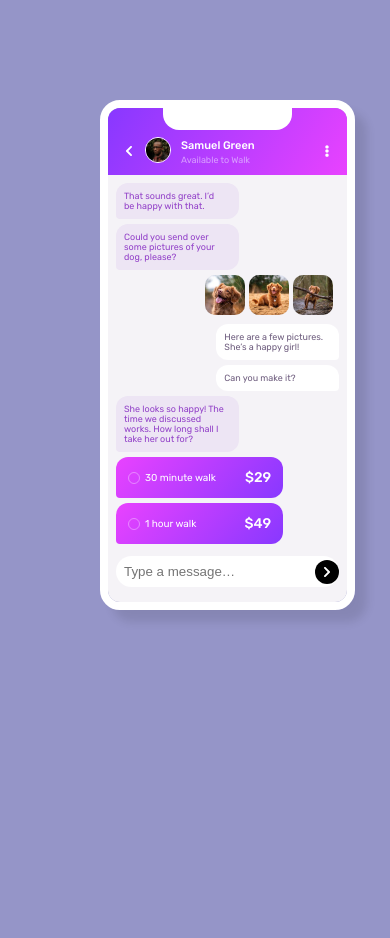
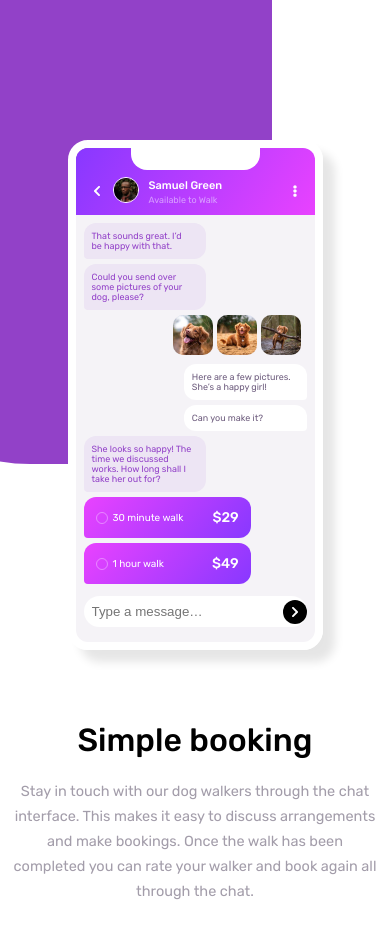
Before and after one commit to luis08201/chat-app-css-illustration-master, a plain HTML site: page index.html in a window 390 px wide. Before the commit the page ends 844 px from the top, so only its background shows below. Drawn offline with Linux system fonts and the light colour scheme.

Commit message:
contruyendo layout

```diff
--- a/index.html
+++ b/index.html
@@ -11,7 +11,11 @@
 </head>
 
 <body>
-
+  <main class="container">
+      <div class="container__bgi--left"></div>
+      <div class="container__bgi--right"></div>
+      <div class="submain__container">
+          <div class="main__cellphone">
             <div class="cellphone">
               <div class="top--center__cellphone"></div>
               <div class="top__cellphone">
@@ -84,17 +88,30 @@
                 </div>
               </div>
             </div>
+          </div>
+          <div class="container__description">
+            <h1 class="container__description--heading">Simple booking</h1>
+            <p class="container__description--paragraph">
+                Stay in touch with our dog walkers through the chat interface. This makes it easy to
+                discuss arrangements and make bookings. Once the walk has been completed you can rate
+                your walker and book again all through the chat.
+            </p>
+          </div>
+      </div>
+  </main>
+
+
+
+
 
 
 
   <!--
 
 
-  Simple booking
 
-  Stay in touch with our dog walkers through the chat interface. This makes it easy to
-  discuss arrangements and make bookings. Once the walk has been completed you can rate
-  your walker and book again all through the chat.
+
+
 
   <div class="attribution">
     Challenge by <a href="https://www.frontendmentor.io?ref=challenge" target="_blank">Frontend Mentor</a>.
--- a/scss/estilos.scss
+++ b/scss/estilos.scss
@@ -9,8 +9,62 @@
 body {
   font-family: "Rubik", sans-serif;
   font-size: 16px;
-  background-color: rgba(35, 35, 141, 0.479);
-  margin: 100px;
+    overflow-x: hidden;
+}
+.container {
+  position: relative;
+
+  .container__bgi--left {
+    width: 422px;
+    height: 85vh;
+    background-color: $moderate-violet;
+    border-bottom-left-radius: 180px;
+    border-bottom-right-radius: 180px;
+    position: absolute;
+    top: 0;
+    left: -150px;
+    right: 0;
+    margin: 0 auto 0 0;
+    z-index: -1;
+  }
+  .container__bgi--right {
+    z-index: -1;
+    width: 422px;
+    height: 85vh;
+    background-color: $light-grayish-violet;
+    border-top-left-radius: 180px;
+    border-top-right-radius: 180px;
+    position: absolute;
+    right: -150px;
+    left: 0;
+    margin: 0 0 0 auto;
+    top: 200px;
+  }
+}
+
+.submain__container {
+  margin: auto;
+  width: 95%;
+  height: 100vh;
+  display: flex;
+  justify-content: space-evenly;
+  align-items: center;
+}
+.container__description {
+  flex-basis: 400px;
+}
+.container__description--heading {
+  font-size: 32px;
+  font-weight: 500;
+}
+.container__description--paragraph {
+  margin-top: 20px;
+  color: $dark-grayish-violet;
+  font-size: 14.5px;
+  line-height: 25px;
+}
+.main__cellphone {
+  flex-basis: 300px;
 }
 
 .cellphone {
@@ -81,13 +135,13 @@ body {
   width: 100%;
   height: 100%;
   background-color: $light-grayish-violet;
-    padding:8px;
-    display:flex;
+  padding: 8px;
+  display: flex;
   flex-direction: column;
-    .container___popup--left{
-        width:55%;
-        height:auto;
-        border-top-left-radius:12px ;
+  .container___popup--left {
+    width: 55%;
+    height: auto;
+    border-top-left-radius: 12px;
     border-top-right-radius: 12px;
     border-bottom-right-radius: 12px;
     border-bottom-left-radius: 4px;
@@ -96,21 +150,21 @@ body {
     margin-bottom: 5px;
     background-color: #ede5f4;
   }
-    .container__popup--paragraph{
+  .container__popup--paragraph {
     font-size: 9px;
-        padding:8px 14px 8px 8px;
-        color:$moderate-violet;
+    padding: 8px 14px 8px 8px;
+    color: $moderate-violet;
   }
-    .container___popup--right--img{
-        width:60%;
+  .container___popup--right--img {
+    width: 60%;
     background-color: transparent;
     align-self: flex-end;
     margin-bottom: 5px;
   }
-    .container___popup--right{
-        width:55%;
-        height:auto;
-        border-top-left-radius:12px ;
+  .container___popup--right {
+    width: 55%;
+    height: auto;
+    border-top-left-radius: 12px;
     border-top-right-radius: 12px;
     border-bottom-left-radius: 12px;
     border-bottom-right-radius: 4px;
@@ -119,86 +173,119 @@ body {
     margin-bottom: 5px;
     background-color: $white;
   }
-    .container__popup--paragraph-right{
+  .container__popup--paragraph-right {
     font-size: 9px;
-        padding:8px 6px 8px 8px;
-        color:$desaturated-dark-violet;
+    padding: 8px 6px 8px 8px;
+    color: $desaturated-dark-violet;
   }
-    .container__popup--img{
-        width:40px;
-        height:40px;
+  .container__popup--img {
+    width: 40px;
+    height: 40px;
     border-radius: 10px;
   }
-    .container___popup--left--call{
-        width:75%;
-        height:auto;
-        border-top-left-radius:12px ;
+  .container___popup--left--call {
+    width: 75%;
+    height: auto;
+    border-top-left-radius: 12px;
     border-top-right-radius: 12px;
     border-bottom-right-radius: 12px;
     border-bottom-left-radius: 4px;
     /*Orientacion de los mensajes hacia la izquierda*/
     align-self: flex-start;
     margin-bottom: 5px;
-        background-image: linear-gradient(130deg,$light-magenta,$light-violet);
-        display:flex;
+    background-image: linear-gradient(130deg, $light-magenta, $light-violet);
+    display: flex;
     justify-content: space-between;
-        padding:12px 12px;
+    padding: 12px 12px;
   }
-    .call__time--box{
-        display:flex;
-        gap:5px;
+  .call__time--box {
+    display: flex;
+    gap: 5px;
     align-items: center;
   }
-    .call__time{
+  .call__time {
     font-size: 10px;
-        font-weight:300;
-        color:$white;
+    font-weight: 300;
+    color: $white;
   }
-    .call__time--price{
-        font-size:14px;
+  .call__time--price {
+    font-size: 14px;
     font-weight: 500;
-        color:$white;
+    color: $white;
   }
-    .input--call__time{
+  .input--call__time {
     background-color: transparent;
-        border:1px solid rgba(255, 255, 255, 0.37);
+    border: 1px solid rgba(255, 255, 255, 0.37);
     border-radius: 32px;
-        width:12px;
-        height:12px;
+    width: 12px;
+    height: 12px;
   }
 }
-  .container___popup{
-        width:100%;
+.container___popup {
+  width: 100%;
   margin-top: 7px;
-        .container__popup--form{
-            display:flex;
-            position:relative;
+  .container__popup--form {
+    display: flex;
+    position: relative;
   }
-        .container__popup--text{
-            width:100%;
+  .container__popup--text {
+    width: 100%;
   }
-        .input__popup--text{
-            width:100%;
-            padding:8px;
-            border:none;
+  .input__popup--text {
+    width: 100%;
+    padding: 8px;
+    border: none;
     border-radius: 32px;
-            color:$grayish-blue;
+    color: $grayish-blue;
   }
-        .container__popup--right-arrow{
+  .container__popup--right-arrow {
     background-color: #000;
-            position:absolute;
-            top:4px;
-            right:0;
-            left:0;
-            margin:0 0 0 auto;
-            width:24px;
-            height:24px;
+    position: absolute;
+    top: 4px;
+    right: 0;
+    left: 0;
+    margin: 0 0 0 auto;
+    width: 24px;
+    height: 24px;
     border-radius: 32px;
   }
-        .container__popup--ico{
-            display:block;
-            margin:6px auto 0;
-            width:12px;
-            height:12px;
+  .container__popup--ico {
+    display: block;
+    margin: 6px auto 0;
+    width: 12px;
+    height: 12px;
   }
 }
+
+@media screen and (max-width: 768px) {
+  .container {
+    position: relative;
+    padding:0.1px;
+    .container__bgi--left {
+      width: 422px;
+      height: 55vh;
+      background-color: $moderate-violet;
+      border-bottom-left-radius: 180px;
+      border-bottom-right-radius: 180px;
+      position: absolute;
+      top: 0;
+      left: -150px;
+      right: 0;
+      margin: 0 auto 0 0;
+      z-index: -1;
+    }
+    .container__bgi--right {
+      display: none;
+    }
+  }
+  .submain__container {
+    flex-direction: column;
+    height: 100vh;
+    margin:100px auto;
+  }
+  .container__description {
+      margin-top: 30px;
+    flex-basis: auto;
+    text-align: center;
+  }
+}
```
Also changed, not shown: css/estilos.css, 1 other file. Lines whose indentation alone changed are shown as unchanged.
